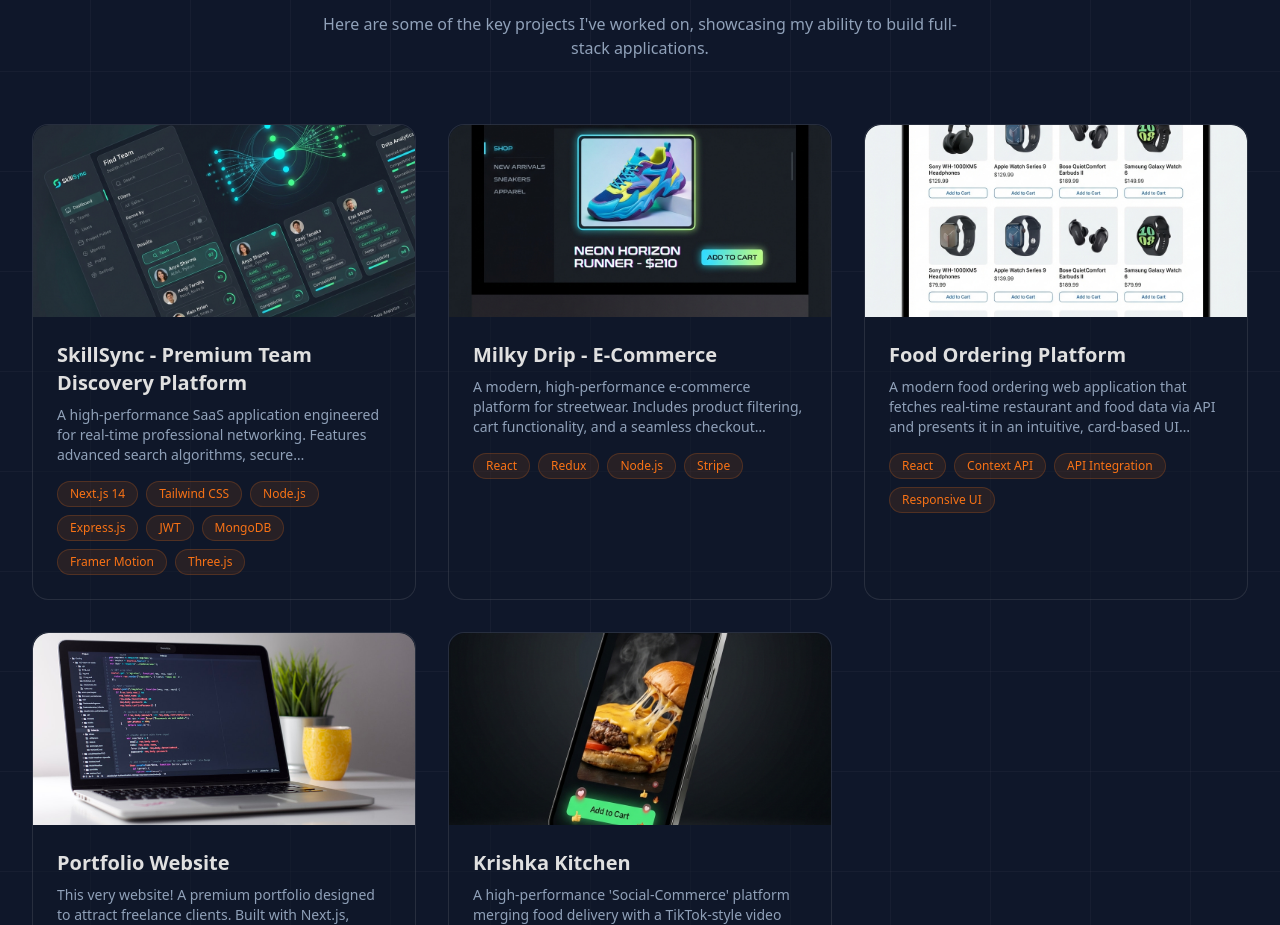
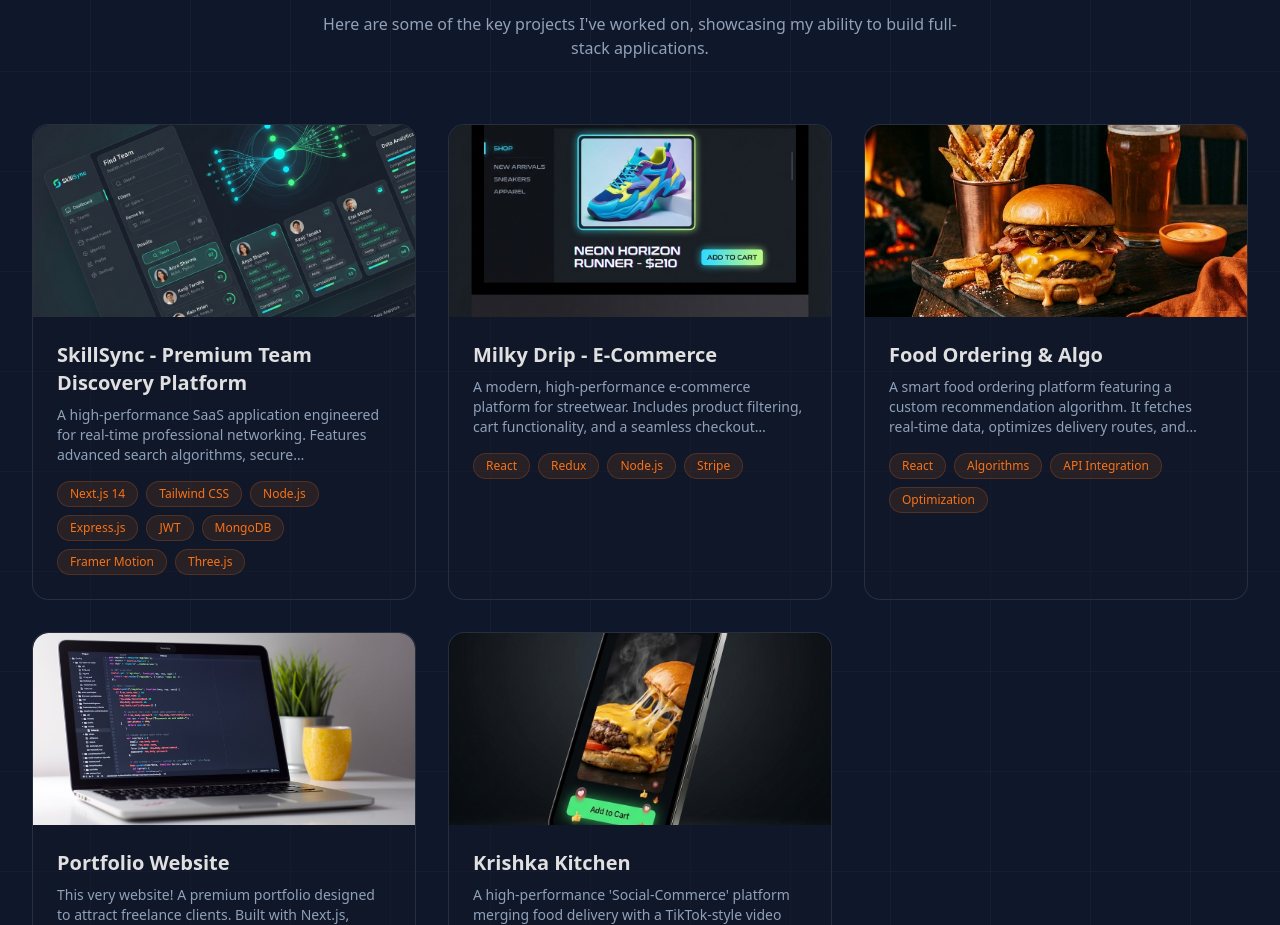
Before and after one commit to Krish9006/portfolio_krish, a Next.js app: page / in a window 1280 px wide. Shown: the part 2629-3554 px from the top of the page. Built offline with nearby package versions, Linux system fonts and the light colour scheme.

Commit message:
image updated

```diff
--- a/components/Navbar.jsx
+++ b/components/Navbar.jsx
@@ -21,7 +21,7 @@
 
     useMotionValueEvent(scrollY, "change", (latest) => {
         const previous = scrollY.getPrevious();
-        if (latest > previous && latest > 150) {
+        if (latest > previous && latest > 150 && !isOpen) {
             setHidden(true);
         } else {
             setHidden(false);
--- a/components/Projects.jsx
+++ b/components/Projects.jsx
@@ -24,10 +24,10 @@
         demo: "https://milky-drip.vercel.app/",
     },
     {
-        title: "Food Ordering Platform",
-        description: "A modern food ordering web application that fetches real-time restaurant and food data via API and presents it in an intuitive, card-based UI inspired by platforms like Swiggy.",
-        tags: ["React", "Context API", "API Integration", "Responsive UI"],
-        image: "/images/smartcart_hd.png",
+        title: "Food Ordering & Algo",
+        description: "A smart food ordering platform featuring a custom recommendation algorithm. It fetches real-time data, optimizes delivery routes, and personalizes user feeds based on order history.",
+        tags: ["React", "Algorithms", "API Integration", "Optimization"],
+        image: "/images/food_ordering_photo_1771258725646.png",
         github: "https://github.com/Krish9006/React-Nitin-Sir",
         demo: "https://react-nitin-sir.vercel.app/",
     },
--- a/package.json
+++ b/package.json
@@ -3,7 +3,7 @@
   "version": "0.1.0",
   "private": true,
   "scripts": {
-    "dev": "next dev",
+    "dev": "next dev -H 0.0.0.0",
     "build": "next build",
     "start": "next start",
     "lint": "eslint"
```
Also changed, not shown: public/images/food_ordering_algo.png (added), public/images/food_ordering_photo_1771258725646.png (added). Lines whose indentation alone changed are shown as unchanged.
